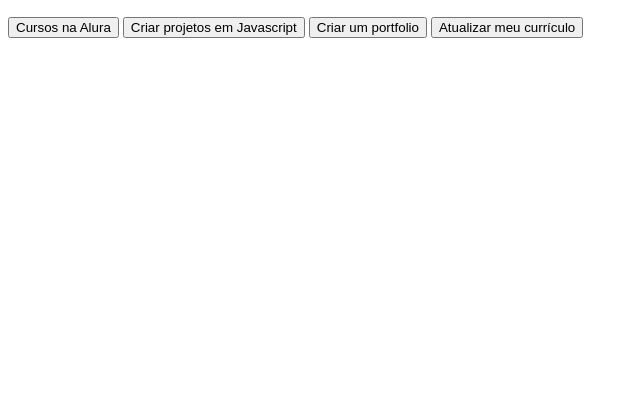
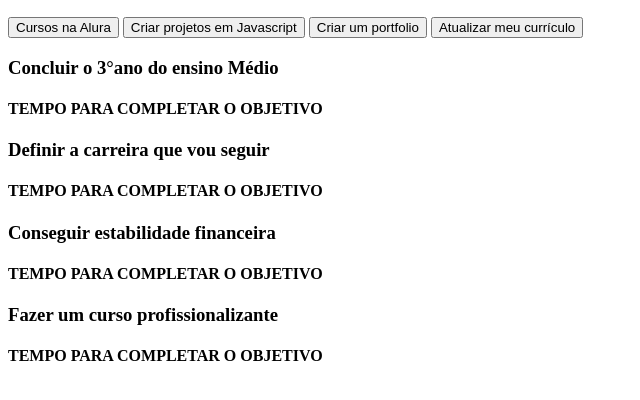
Before and after one commit to guraljoao/Projeto-de-Vida, a plain HTML site: page index.html in a window 1280 px wide. Shown: the part 50-450 px from the top of the page, without its empty margins (0-640 px from the left). Drawn offline with Linux system fonts and the light colour scheme.

Commit message:
metas adicionadas

```diff
--- a/index.html
+++ b/index.html
@@ -1,5 +1,6 @@
 <!DOCTYPE html>
 <html lang="pt-br">
+
 <head>
 <meta charset="UTF-8" />
 <meta name="viewport" content="width=device-width, initial-scale=1.0" />
@@ -10,12 +11,34 @@
 <body>
 <section class="conteudo-principal">
 <h2 class="titulo-principal">Meus Objetivos do ano<span>_</span></h2>
+<div class="conteudo">
 <div class="botoes">
 <button class="botao">Cursos na Alura</button>
 <button class="botao">Criar projetos em Javascript</button>
 <button class="botao">Criar um portfolio</button>
 <button class="botao">Atualizar meu currículo</button>
 </div>
+<div class="abas-textos">
+    <div class="aba-conteudo ativo">
+<h3 class="aba-conteudo-titulo-principal"> Concluir o 3°ano do ensino Médio</h3>
+<h4 class=" aba-conteudo-titulo-segundario"> TEMPO PARA COMPLETAR O OBJETIVO</h4>
+    </div>
+    <div class="aba-conteudo ativo">
+<h3 class="aba-conteudo-titulo-principal"> Definir a carreira que vou seguir</h3>
+<h4 class=" aba-conteudo-titulo-segundario"> TEMPO PARA COMPLETAR O OBJETIVO</h4>
+    </div>
+<div class="aba-conteudo ativo">
+<h3 class="aba-conteudo-titulo-principal"> Conseguir estabilidade financeira</h3>
+<h4 class=" aba-conteudo-titulo-segundario"> TEMPO PARA COMPLETAR O OBJETIVO</h4>
+    </div>
+    <div class="aba-conteudo ativo">
+<h3 class="aba-conteudo-titulo-principal"> Fazer um curso profissionalizante</h3>
+<h4 class=" aba-conteudo-titulo-segundario"> TEMPO PARA COMPLETAR O OBJETIVO</h4>
+    </div>
+</div>
+</div>
 </section>
+<script src="main.js"></script>
 </body>
+
 </html>
```
